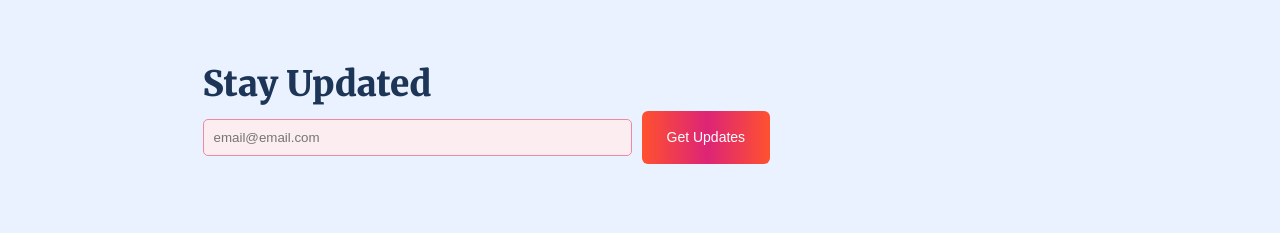
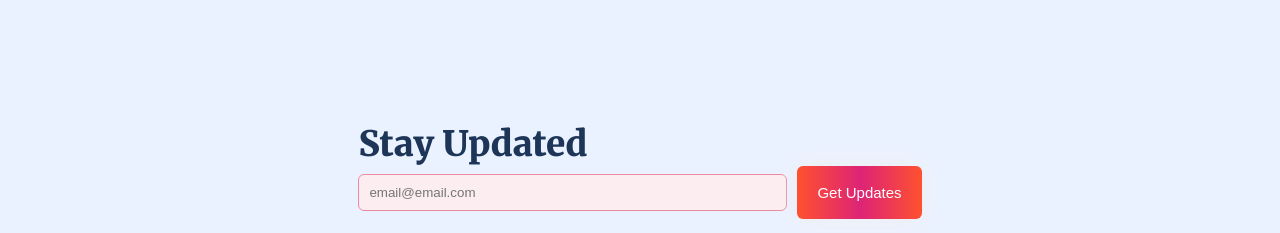
Before and after one commit to krisp25/zomato-project-html-css, a plain HTML site: page index.html in a window 1280 px wide. Shown: the part 2035-2268 px from the top of the page. Drawn offline with Linux system fonts and the light colour scheme; grey boxes are pictures that could not be loaded.

Commit message:
Completed, Adios!!

```diff
--- a/index.html
+++ b/index.html
@@ -118,15 +118,21 @@
         </section>
 
         <!-- Update Section -->
-        <section class="stay__updated__container">
-            <h1 class="stay__updated__text">Stay Updated</h1>
-            <div class="email__input__container">
-                <div class="email__input__field">
-                    <input class="email__input" type="email" placeholder="email@email.com" />
+        <section class="email__subcribe__container">
+            <div class="subscribe__items">
+              <h1 class="email__text">Stay Updated</h1>
+              <div class="email__subcribe__input__field">
+                <div>
+                  <input
+                    type="email"
+                    placeholder="email@email.com"
+                    class="email__input"
+                  />
                 </div>
-                <button class="update__button">Get Updates</button>
+                <button class="email__button">Get Updates</button>
+              </div>
             </div>
-        </section>
+          </section>
 
         <!-- Quote Section -->
         <section class="quote__container">
--- a/style.css
+++ b/style.css
@@ -7,6 +7,10 @@
 body {
     font-family: 'Merriweather', serif;
     background-color: #ebf2ff;
+}
+
+section {
+    margin: 40px 0;;
 }
 
 .navbar {
@@ -36,9 +40,12 @@ body {
     #ff512f 100%
     );
     color: #fff;
+    margin: 10px;
     border: none;
     padding: 13px 20px;
     border-radius: 6px;
+    box-shadow: 0 0 20px #eee;
+    display: block;
     cursor: pointer;
 }
 
@@ -192,45 +199,47 @@ body {
     border-radius: 6px;
 }
 
-.stay__updated__container {
+.email__subcribe__container {
+    margin-top: 40px;
+    width: 100%;
+    padding: 15px;
+    justify-content: center;
+    margin-left: auto;
+    margin-right: auto;
+}
+
+.subscribe__items {
+    margin: 0 auto;
     display: flex;
     flex-direction: column;
-    place-content: center;
+    width: fit-content;
+}
+
+.email__text {
+    font-size: 29px;
+    font-weight: 900;
+    color: #1d3557;
     margin: 0 auto;
+    text-align: start;
     width: 100%;
 }
 
-.stay__updated__text {
-    width: 98%;
-    margin: 0 auto;
-    font-family: 'Merriweather', serif;
-    font-size: 29px;
-    font-weight: 900;
-    color: #1d3557;
-    margin-top: 40px;
-    margin-bottom: 5px;
-    text-align: start;
-}
-
-.email__input__container {
+.email__subcribe__input__field {
     display: flex;
-    justify-content: start;
-    width: 98%;
+    align-items: center;
+    gap: 10px;
+    justify-content: center;
     margin: 0 auto;
 }
 
 .email__input {
     border: 1px solid #ee89a0;
     background-color: #fcedf0;
-    padding-left: 10px;
-    padding-right: 30px;
-    padding-top: 10px;
-    padding-bottom: 10px;
-    border-radius: 5px;
-    margin: 8px 0;
+    border-radius: 6px;
+    padding: 10px;
 }
 
-.update__button {
+.email__button {
     background-image: linear-gradient(
     to right,
     #ff512f 0%,
@@ -238,12 +247,12 @@ body {
     #ff512f 100%
     );
     color: #fff;
-    font-size: 14px;
-    font-weight: 500;
+    font-size: 12px;
     border: none;
-    padding: 10px 25px;
-    margin-left: 10px;
+    padding: 17px 20px;
     border-radius: 6px;
+    box-shadow: 0 0 20px #eee;
+    display: block;
     cursor: pointer;
 }
 
@@ -427,15 +436,8 @@ body {
         margin-left: 30px;
     }
 
-    .stay__updated__container {
-        display: block;
-        max-width: 100%;
-        margin-top: -35px;
-    }
-
-    .stay__updated__text {
+    .email__text {
         font-size: 35px;
-        width: 70%;
     }
 
     .email__input__container {
@@ -447,6 +449,11 @@ body {
         padding-bottom: 10px;
         padding-left: 10px;
         padding-right: 240px;
+    }
+
+    .email__button {
+        padding: 18px 20px;
+        font-size: 15px;
     }
 
     .quote__container {
@@ -547,16 +554,11 @@ body {
         height: 300px;
     }
 
-    .stay__updated__text {
+    .email__text {
         font-size: 50px;
-        width: 49%;
     }
 
-    .email__input__container {
-        width: 49%;
-    }
-
-    .update__button {
+    .email__button {
         padding: 18px 40px;
         font-size: 16px;
     }
```
